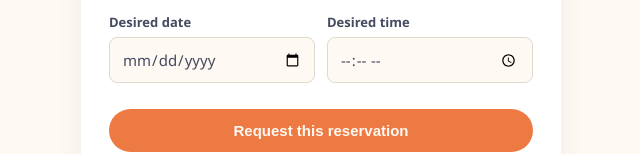
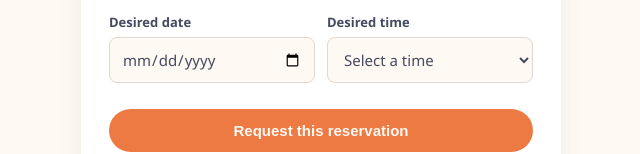
Before and after one commit to Luisrance/Arenna-Denver-Padel, a plain HTML site: page LP_reserve_session.html in a window 1280 px wide. Shown: the part 604-758 px from the top of the page, without its empty margins (319-959 px from the left). Drawn offline with Linux system fonts and the light colour scheme.

Commit message:
Change time input to a dropdown selection

```diff
--- a/LP_reserve_session.html
+++ b/LP_reserve_session.html
@@ -132,7 +132,34 @@
         </div>
         <div>
           <label for="time">Desired time</label>
-          <input type="time" id="time" required>
+          <select id="time" required>
+            <option value="" disabled selected>Select a time</option>
+            <option value="08:00">8:00 AM</option>
+            <option value="08:30">8:30 AM</option>
+            <option value="09:00">9:00 AM</option>
+            <option value="09:30">9:30 AM</option>
+            <option value="10:00">10:00 AM</option>
+            <option value="10:30">10:30 AM</option>
+            <option value="11:00">11:00 AM</option>
+            <option value="11:30">11:30 AM</option>
+            <option value="12:00">12:00 PM</option>
+            <option value="12:30">12:30 PM</option>
+            <option value="13:00">1:00 PM</option>
+            <option value="13:30">1:30 PM</option>
+            <option value="14:00">2:00 PM</option>
+            <option value="14:30">2:30 PM</option>
+            <option value="15:00">3:00 PM</option>
+            <option value="15:30">3:30 PM</option>
+            <option value="16:00">4:00 PM</option>
+            <option value="16:30">4:30 PM</option>
+            <option value="17:00">5:00 PM</option>
+            <option value="17:30">5:30 PM</option>
+            <option value="18:00">6:00 PM</option>
+            <option value="18:30">6:30 PM</option>
+            <option value="19:00">7:00 PM</option>
+            <option value="19:30">7:30 PM</option>
+            <option value="20:00">8:00 PM</option>
+          </select>
         </div>
       </div>
 
```
